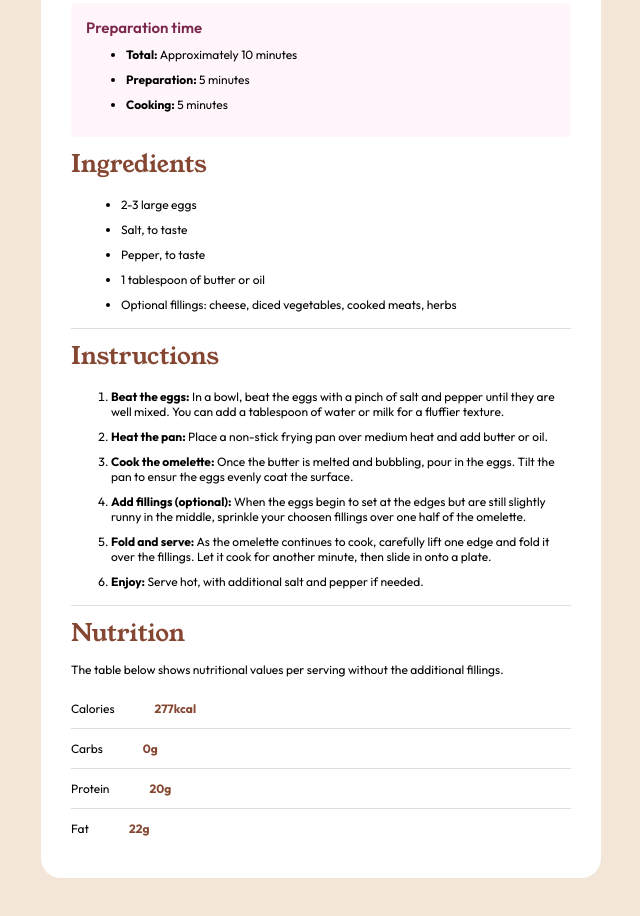
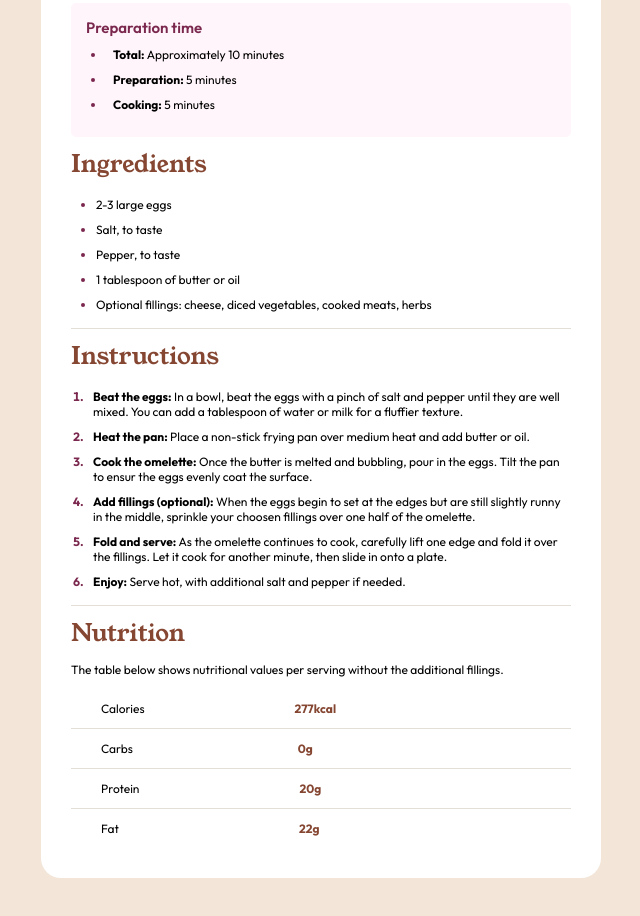
Before and after one commit to Eyobed106/recipe-page-main, a plain HTML site: page index.html in a window 1280 px wide. Shown: the part 440-1356 px from the top of the page, without its empty margins (319-959 px from the left). Drawn offline with Linux system fonts and the light colour scheme.

Commit message:
css done

```diff
--- a/CSS/styles.css
+++ b/CSS/styles.css
@@ -37,6 +37,7 @@ body {
 
 .preparation-time-wrapper ul {
   margin: 10px 0;
+  padding: 0px 0px 0px 20px;
 }
 
 .preparation-time-wrapper ul li,
@@ -44,6 +45,13 @@ body {
   font-size: 12px;
   font-family: "Outfit";
   margin: 10px 0;
+  padding-left: 7px;
+}
+
+li::marker,
+ol li::marker {
+  color: hsl(332, 51%, 32%);
+  font-weight: bold;
 }
 
 .preparation-time-wrapper ul li span,
@@ -57,6 +65,11 @@ body {
   font-family: "Outfit";
   font-weight: 600;
   font-size: 0.938em;
+}
+
+.ingredients-wrapper ul,
+.instructions-wrapper ol {
+  padding: 0px 0px 0px 15px;
 }
 
 .ingredients-wrapper ul li {
@@ -82,10 +95,36 @@ h2 {
 .fat {
   display: flex;
   align-items: center;
-  gap: 40px;
 }
 
-.nutrition-wrapper p.value {
+.calories p.name,
+.carbs p.name,
+.protein p.name,
+.fat p.name {
+  margin-left: 30px;
+}
+
+.nutrition-wrapper p.value1 {
+  color: hsl(14, 45%, 36%);
+  font-weight: bold;
+  margin-left: 150px;
+}
+
+.nutrition-wrapper p.value2 {
+  margin-left: 165px;
   color: hsl(14, 45%, 36%);
   font-weight: bold;
 }
+
+.nutrition-wrapper p.value3,
+.nutrition-wrapper p.value4 {
+  margin-left: 160px;
+  color: hsl(14, 45%, 36%);
+  font-weight: bold;
+}
+
+.nutrition-wrapper p.value4 {
+  margin-left: 180px;
+  color: hsl(14, 45%, 36%);
+  font-weight: bold;
+}
--- a/index.html
+++ b/index.html
@@ -90,23 +90,23 @@
             additional fillings.
           </p>
           <div class="calories">
-            <p>Calories</p>
-            <p class="value">277kcal</p>
+            <p class="name">Calories</p>
+            <p class="value1">277kcal</p>
           </div>
           <div class="divider"></div>
           <div class="carbs">
-            <p>Carbs</p>
-            <p class="value">0g</p>
+            <p class="name">Carbs</p>
+            <p class="value2">0g</p>
           </div>
           <div class="divider"></div>
           <div class="protein">
-            <p>Protein</p>
-            <p class="value">20g</p>
+            <p class="name">Protein</p>
+            <p class="value3">20g</p>
           </div>
           <div class="divider"></div>
           <div class="fat">
-            <p>Fat</p>
-            <p class="value">22g</p>
+            <p class="name">Fat</p>
+            <p class="value4">22g</p>
           </div>
         </div>
       </div>
```
